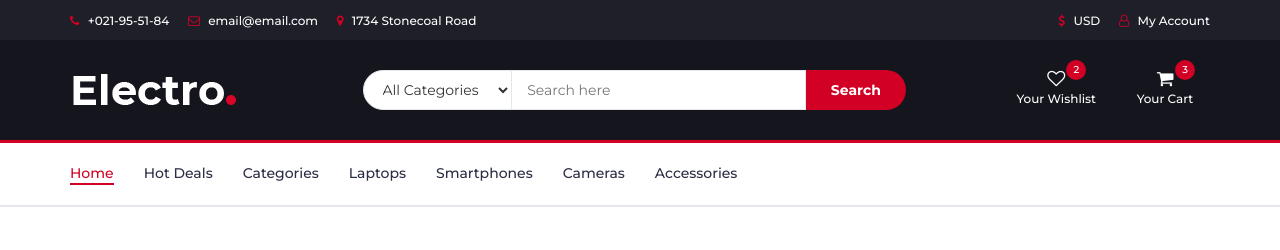
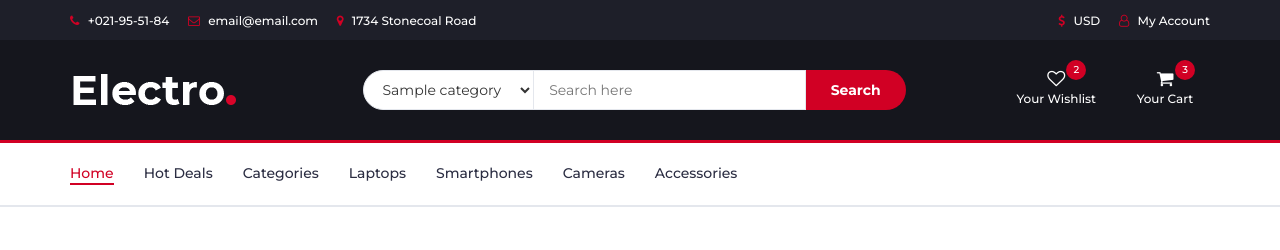
Before and after one commit to AIM-1993/djangoshoppingsys, a Django app: template djangoshop/djangoshop/store/templates/index.html in a window 1280 px wide. Shown: the top 250 px of the page. Run offline with Django 3.2, Linux system fonts and the light colour scheme; the template is opened without the code that fills it: most values are stand-ins (such as "Sample title", 1, 10 or a date in 2020); grey boxes marked "Sample" are stand-in pictures; some libraries are stand-ins or nearby versions.

Commit message:
调整了搜索栏的样式

```diff
--- a/djangoshop/djangoshop/store/static/css/style.css
+++ b/djangoshop/djangoshop/store/static/css/style.css
@@ -475,7 +475,7 @@ textarea.input {
 }
 
 .header-search form .input {
-  width: calc(100% - 260px);
+  width: calc(96% - 260px);
   margin-right: -4px;
 }
 
--- a/djangoshop/djangoshop/store/templates/index.html
+++ b/djangoshop/djangoshop/store/templates/index.html
@@ -43,9 +43,9 @@
                 <form action="/store/" method="POST">
                   {% csrf_token %}
 									<select class="input-select">
-										<option value="0">All Categories</option>
-										<option value="1">Category 01</option>
-										<option value="1">Category 02</option>
+                    {% for categories in categories_list %}
+                      <option>{{ categories.name }}</option>
+                    {% endfor %}
 									</select>
 									<input type="text" name="keyword" class="input" placeholder="Search here">
 									<button type="submit" class="search-btn">Search</button>
@@ -331,7 +331,7 @@
 							</ul>
 							<h2 class="text-uppercase">hot deal this week</h2>
 							<p>New Collection Up to 50% OFF</p>
-							<a class="primary-btn cta-btn" href="#">Shop now</a>
+							<a class="primary-btn cta-btn" href="{% url 'store:store' %}">Shop now</a>
 						</div>
 					</div>
 				</div>
--- a/djangoshop/djangoshop/store/templates/store.html
+++ b/djangoshop/djangoshop/store/templates/store.html
@@ -42,9 +42,9 @@
 							<div class="header-search">
 								<form>
 									<select class="input-select">
-										<option value="0">All Categories</option>
-										<option value="1">Category 01</option>
-										<option value="1">Category 02</option>
+                    {% for categories in categories_list %}
+                      <option>{{ categories.name }}</option>
+                    {% endfor %}
 									</select>
 									<input class="input" placeholder="Search here">
 									<button class="search-btn">Search</button>
--- a/djangoshop/djangoshop/store/views.py
+++ b/djangoshop/djangoshop/store/views.py
@@ -3,6 +3,7 @@ from django.conf import settings
 from .models import Product, Category
 # Create your views here.
 def index(request):
+    categories_list = Category.objects.all()
     product_list = Product.objects.all()
     new_product_list = Product.new_product.all()
     hot_product_list = Product.hot_product.all()
@@ -15,6 +16,7 @@ def product(request):
 
 
 def store(request):
+    categories_list = Category.objects.all()
     product_list = Product.objects.all()
     new_product_list = Product.new_product.all()
     hot_product_list = Product.hot_product.all()
```
